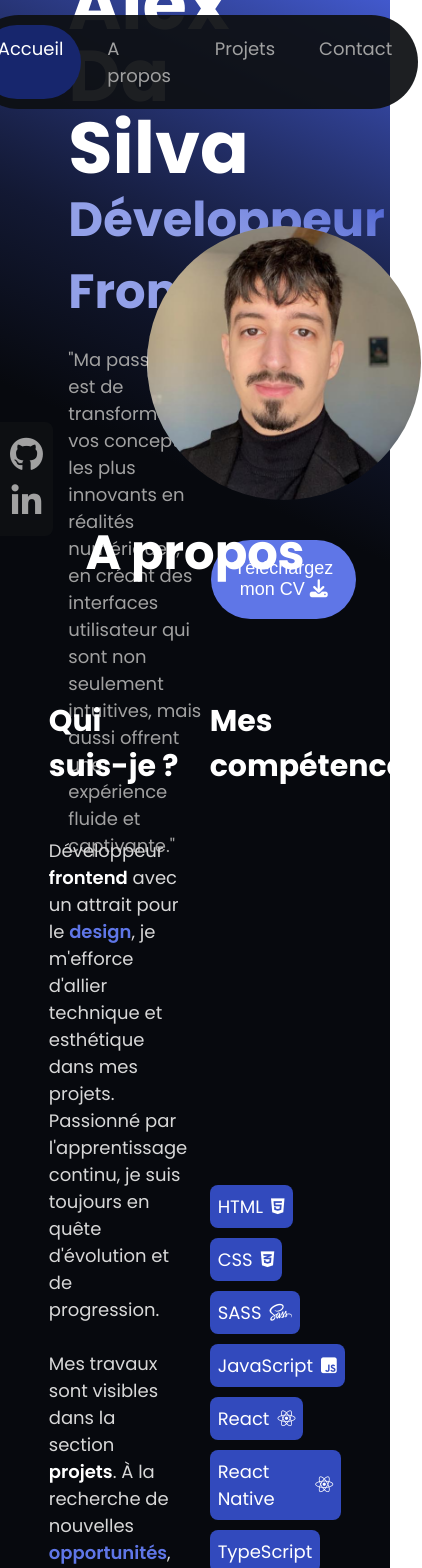
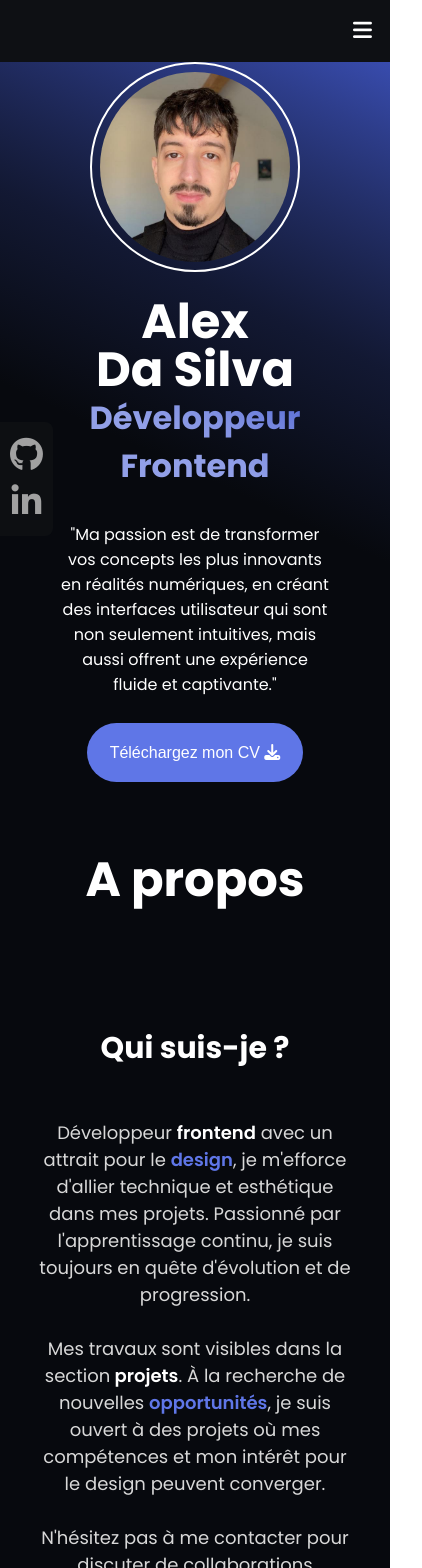
Before and after one commit to AlexDsv/Portfolio2, a React (Create React App) app: page / in a window 390 px wide. Shown: the top 1568 px of the page, 422 px wide, since content can reach past the window. Built offline with nearby package versions, Linux system fonts and the light colour scheme.

Commit message:
home and about responsive done

```diff
--- a/src/components/NavBar.jsx
+++ b/src/components/NavBar.jsx
@@ -1,16 +1,52 @@
-import React from "react";
+import React, { useState } from "react";
 import "../styles/components/navbar.css";
 import Scrollspy from "react-scrollspy";
 import { Link } from "react-scroll";
 
 const NavBar = () => {
+  const [isBurgerOpen, setIsBurgerOpen] = useState(false);
+
+  const toggleMenu = () => {
+    setIsBurgerOpen(!isBurgerOpen);
+  };
+
   return (
     <header className="header">
       <nav className="navbar">
+        <div className="burger-menu" onClick={toggleMenu}>
+          <div className="burger-icon">
+            {isBurgerOpen ? (
+              <i class="fa-solid fa-xmark"></i>
+            ) : (
+              <i class="fa-solid fa-bars"></i>
+            )}
+          </div>
+          {isBurgerOpen ? (
+            <div className="burger-nav">
+              <ul>
+                <Link to="home" smooth={true} duration={500}>
+                  <li>Accueil</li>
+                </Link>
+                <Link to="about" smooth={true} duration={500}>
+                  <li>A propos</li>
+                </Link>
+                <Link to="projects" smooth={true} duration={500}>
+                  <li>Projets</li>
+                </Link>
+                <Link to="contact" smooth={true} duration={500}>
+                  <li>Contact</li>
+                </Link>
+              </ul>
+            </div>
+          ) : (
+            ""
+          )}
+        </div>
         <Scrollspy
           items={["home", "about", "projects", "contact"]}
           currentClassName="is-current"
           offset={-300}
+          className="navbar-list"
         >
           <Link to="home" smooth={true} duration={500}>
             <li>Accueil</li>
--- a/src/pages/Contact.jsx
+++ b/src/pages/Contact.jsx
@@ -5,9 +5,9 @@ const Contact = () => {
   return (
     <div className="contact">
       <h2>Contact</h2>
-      <p>Vous pouvez me contacter par mail à l'adresse suivante</p>
+      <p>Vous pouvez me contacter par mail à cette adresse :</p>
       <div className="contact-mail">
-        <a href="mailto">alex.dsv@hotmail.fr</a>
+        <a href="mailto: alex.dsv@hotmail.fr">alex.dsv@hotmail.fr</a>
       </div>
     </div>
   );
--- a/src/pages/Home.jsx
+++ b/src/pages/Home.jsx
@@ -18,7 +18,9 @@ const Home = () => {
           </p>
         </div>
         <div className="home-right">
-          <div className="home-photo"></div>
+          <div className="home-photo-container">
+            <div className="home-photo"></div>
+          </div>
           <div className="resume-download-btn">
             <button>
               <a target="blank" href="./CV.pdf" download="CV_Alex_Da_Silva">
@@ -28,6 +30,33 @@ const Home = () => {
           </div>
         </div>
       </div>
+      <div className="mobile-home-content">
+        <div className="home-right">
+          <div className="home-photo-container">
+            <div className="home-photo"></div>
+          </div>
+        </div>
+        <div className="home-left">
+          <h2>
+            Alex <br /> Da Silva
+          </h2>
+          <h3>Développeur Frontend</h3>
+          <p>
+            "Ma passion est de transformer vos concepts les plus innovants en
+            réalités numériques, en créant des interfaces utilisateur qui sont
+            non seulement intuitives, mais aussi offrent une expérience fluide
+            et captivante."
+          </p>
+        </div>
+
+        <div className="resume-download-btn">
+          <button>
+            <a target="blank" href="./CV.pdf" download="CV_Alex_Da_Silva">
+              Téléchargez mon CV <i class="fa-solid fa-download"></i>
+            </a>
+          </button>
+        </div>
+      </div>
     </div>
   );
 };
--- a/src/styles/components/navbar.css
+++ b/src/styles/components/navbar.css
@@ -9,6 +9,7 @@
   left: 0;
   right: 0;
   z-index: 1000;
+  transition: 400ms all;
 }
 
 .navbar {
@@ -21,6 +22,7 @@
   padding-right: 8px;
   padding-top: 10px;
   padding-bottom: 10px;
+  transition: 400ms all;
 }
 
 .navbar ul {
@@ -57,3 +59,49 @@
   border-radius: 9999px;
   color: white;
 }
+
+.burger-menu {
+  display: none;
+}
+
+@media (max-width: 769px) {
+  .header {
+    top: 0;
+  }
+  .navbar ul {
+    display: none;
+  }
+
+  .navbar {
+    background: #0e1014;
+    width: 100%;
+    border-radius: 0;
+    justify-content: flex-end;
+  }
+
+  .burger-menu {
+    display: block;
+    width: 100%;
+    font-size: calc(0.5rem + 3.5vw);
+    color: white;
+    padding: 10px;
+  }
+
+  .burger-icon {
+    display: flex;
+    justify-content: end;
+  }
+  .burger-nav {
+    display: flex;
+    justify-content: center;
+    align-items: center;
+    flex-direction: column;
+  }
+  .burger-nav ul {
+    display: block;
+    text-align: center;
+  }
+  .burger-nav li {
+    font-size: calc(0.5rem + 2.5vw);
+  }
+}
--- a/src/styles/pages/about.css
+++ b/src/styles/pages/about.css
@@ -92,3 +92,30 @@
   text-decoration: none;
   color: white;
 }
+
+@media (max-width: 769px) {
+  .about {
+    height: auto;
+  }
+
+  .about-content {
+    flex-direction: column;
+    width: 100%;
+    justify-content: center;
+    align-items: center;
+    text-align: center;
+  }
+
+  .about .me {
+    width: 80%;
+  }
+
+  .about .skills {
+    width: 80%;
+  }
+
+  .skills-bubbles {
+    justify-content: center;
+    margin-bottom: 4vh;
+  }
+}
--- a/src/styles/pages/contact.css
+++ b/src/styles/pages/contact.css
@@ -24,6 +24,8 @@
 
 .contact p {
   font-size: 28px;
+  padding-left: 10%;
+  padding-right: 10%;
 }
 
 #contact {
--- a/src/styles/pages/home.css
+++ b/src/styles/pages/home.css
@@ -41,7 +41,7 @@
   gap: 40px;
 }
 
-.home-right button {
+.resume-download-btn button {
   border: none;
   color: white;
   font-size: 18px;
@@ -72,6 +72,11 @@
   background-size: 487px;
 }
 
+.home-photo-container {
+  border: solid white 2px;
+  padding: 8px;
+  border-radius: 9999px;
+}
 .home-left p {
   font-size: 18px;
   width: 75%;
@@ -82,3 +87,51 @@
   text-decoration: none;
   color: white;
 }
+
+@media (max-width: 769px) {
+  .mobile-home-content {
+    display: flex;
+    flex-direction: column;
+    align-items: center;
+    justify-content: center;
+    text-align: center;
+  }
+
+  .home h2 {
+    font-size: 48px;
+  }
+
+  .home h3 {
+    font-size: 32px;
+    margin-bottom: 2vh;
+  }
+  .home-left {
+    display: flex;
+    flex-direction: column;
+    justify-content: center;
+    align-items: center;
+  }
+
+  .home-left p {
+    width: 100%;
+    color: white;
+    font-size: 16px;
+    margin-bottom: 3vh;
+  }
+  .home-photo {
+    width: 190px;
+    height: 190px;
+    background-position: -78px -81px;
+    background-size: 350px;
+  }
+
+  .home-photo-container {
+    margin-bottom: 3vh;
+  }
+  .home-content {
+    display: none;
+  }
+  .resume-download-btn button {
+    font-size: 16px;
+  }
+}
```
